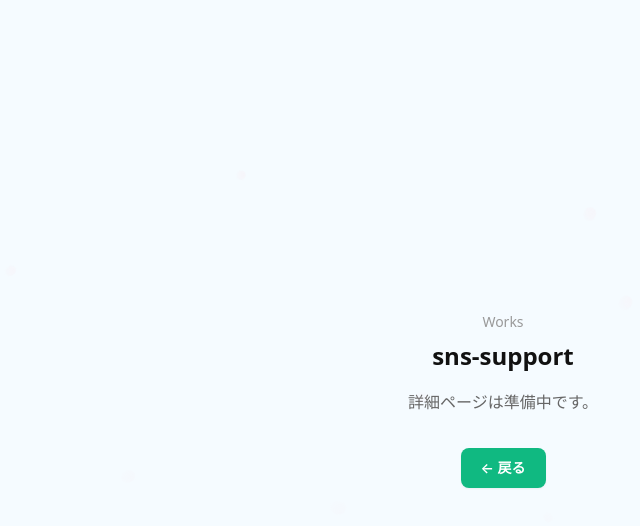
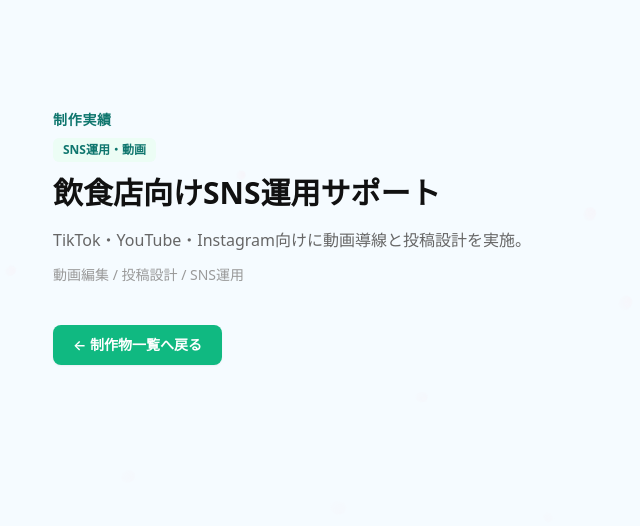
Before and after one commit to sakonkazuhiro/PH, a Next.js app in the folder ignite-works-next/: page /works/sns-support in a window 1280 px wide. Shown: the top 526 px of the page, without its empty margins (137-777 px from the left). Built offline with nearby package versions, Linux system fonts and the light colour scheme.

Commit message:
修正・追加

```diff
--- a/ignite-works-next/package.json
+++ b/ignite-works-next/package.json
@@ -3,7 +3,7 @@
   "version": "0.1.0",
   "private": true,
   "scripts": {
-    "dev": "next dev -p 3001",
+    "dev": "node scripts/free-port.mjs 3001 && next dev -p 3001",
     "build": "next build",
     "start": "next start",
     "lint": "next lint"
--- a/ignite-works-next/src/app/works/[slug]/page.tsx
+++ b/ignite-works-next/src/app/works/[slug]/page.tsx
@@ -1,21 +1,64 @@
+import Image from "next/image";
 import Link from "next/link";
+import { notFound } from "next/navigation";
+import { getWorkBySlug, worksData } from "@/data/works";
+
+export function generateStaticParams() {
+  return worksData
+    .filter((work) => !work.externalUrl && !work.mapUrl)
+    .map((work) => ({ slug: work.slug }));
+}
 
 export default function WorkDetail({
   params,
 }: {
   params: { slug: string };
 }) {
+  const work = getWorkBySlug(params.slug);
+
+  if (!work) {
+    notFound();
+  }
+
   return (
-    <div className="min-h-screen flex flex-col items-center justify-center px-5">
-      <p className="text-sm text-[#999] mb-2">Works</p>
-      <h1 className="text-2xl font-bold mb-4">{params.slug}</h1>
-      <p className="text-[#666] mb-8">詳細ページは準備中です。</p>
-      <Link
-        href="/#works"
-        className="text-sm font-semibold text-white bg-[#10b981] rounded-lg px-5 py-2.5 no-underline hover:bg-[#0d5f59] transition-colors shadow-sm"
-      >
-        ← 戻る
-      </Link>
+    <div className="min-h-screen pt-[110px] pb-20 px-5">
+      <div className="max-w-[900px] mx-auto">
+        <p className="text-sm font-semibold tracking-wider text-[#0f766e] mb-1">
+          制作実績
+        </p>
+        <span className="inline-block text-xs font-semibold text-[#0f766e] bg-emerald-50 px-2.5 py-1 rounded-md">
+          {work.category}
+        </span>
+        <h1 className="mt-3 text-3xl font-bold text-[#111]">{work.title}</h1>
+        <p className="mt-4 text-[#666] leading-relaxed">{work.description}</p>
+        <p className="mt-3 text-sm text-[#999]">{work.scope}</p>
+
+        {work.images && work.images.length > 0 && (
+          <div className="mt-10 grid grid-cols-1 sm:grid-cols-2 gap-6">
+            {work.images.map((src) => (
+              <div
+                key={src}
+                className="overflow-hidden rounded-2xl shadow-[0_8px_24px_rgba(0,0,0,0.08)] bg-white"
+              >
+                <Image
+                  src={src}
+                  alt={work.title}
+                  width={800}
+                  height={800}
+                  className="w-full h-auto object-contain"
+                />
+              </div>
+            ))}
+          </div>
+        )}
+
+        <Link
+          href="/#works"
+          className="mt-10 inline-block text-sm font-semibold text-white bg-[#10b981] rounded-lg px-5 py-2.5 no-underline hover:bg-[#0d5f59] transition-colors shadow-sm"
+        >
+          ← 制作物一覧へ戻る
+        </Link>
+      </div>
     </div>
   );
 }
--- a/ignite-works-next/src/components/Footer.tsx
+++ b/ignite-works-next/src/components/Footer.tsx
@@ -1,7 +1,20 @@
+const RAKUTEN_AD_URL =
+  "https://rpx.a8.net/svt/ejp?a8mat=4B7UT7+E22GZ6+2HOM+6GJWZ&rakuten=y&a8ejpredirect=http%3A%2F%2Fhb.afl.rakuten.co.jp%2Fhgc%2F0ea62065.34400275.0ea62066.204f04c0%2Fa26070732933_4B7UT7_E22GZ6_2HOM_6GJWZ%3Fpc%3Dhttp%253A%252F%252Fwww.rakuten.co.jp%252F%26m%3Dhttp%253A%252F%252Fm.rakuten.co.jp%252F";
+
 export default function Footer() {
   return (
     <footer className="pt-10 mt-10 border-t border-white/15 text-white/95 pb-10 text-center bg-[#0f766e]">
       <small className="text-sm tracking-wide">&copy; Ignite Works</small>
+      <p className="mt-4 px-5">
+        <a
+          href={RAKUTEN_AD_URL}
+          target="_blank"
+          rel="noopener noreferrer sponsored"
+          className="text-sm text-white/90 underline underline-offset-2 hover:text-white transition-colors"
+        >
+          日本最大級ショッピングサイト！お買い物なら楽天市場
+        </a>
+      </p>
     </footer>
   );
 }
--- a/ignite-works-next/src/components/Pricing.tsx
+++ b/ignite-works-next/src/components/Pricing.tsx
@@ -14,14 +14,14 @@ type Plan = {
 const plans: Plan[] = [
   {
     name: "シンプル",
-    price: "from JPY 30,000",
+    price: "応相談",
     description:
       "まずは形にしたい方向け。1ページ構成や小規模サイトなど、必要最小限でスピーディに立ち上げます。",
     bullets: ["LP・小規模サイト", "スマホ対応", "お問い合わせ導線"],
   },
   {
     name: "スタンダード（おすすめ）",
-    price: "¥50,000〜",
+    price: "応相談",
     bullets: [
       "複数ページ構成",
       "お問い合わせ導線",
@@ -35,7 +35,7 @@ const plans: Plan[] = [
   },
   {
     name: "運用・管理",
-    price: "JPY 10,000 / month",
+    price: "￥10,000 / month（最初の３ヶ月、￥５０００）",
     description:
       "公開後の更新・SNS連携・軽微な修正など、継続的にサイトを育てるための伴走プランです。",
     bullets: ["定期更新", "軽微な修正", "相談しやすい窓口"],
@@ -69,7 +69,7 @@ function PricingCard({ plan }: { plan: Plan }) {
       >
         {plan.name}
       </h3>
-      <p className="mt-3 text-2xl font-bold text-[#111] tracking-tight">
+      <p className="mt-3 text-2xl font-bold text-red-600 tracking-tight">
         {plan.price}
       </p>
 
--- a/ignite-works-next/src/components/Services.tsx
+++ b/ignite-works-next/src/components/Services.tsx
@@ -29,6 +29,13 @@ const SmartphoneIcon = () => (
   </svg>
 );
 
+const SparklesIcon = () => (
+  <svg width="36" height="36" viewBox="0 0 24 24" fill="none" stroke="currentColor" strokeWidth="1.5" strokeLinecap="round" strokeLinejoin="round" className="text-[#10b981]">
+    <path d="M12 3l1.5 4.5L18 9l-4.5 1.5L12 15l-1.5-4.5L6 9l4.5-1.5L12 3z" />
+    <path d="M19 13l.75 2.25L22 16l-2.25.75L19 19l-.75-2.25L16 16l2.25-.75L19 13z" />
+  </svg>
+);
+
 const servicesData: Service[] = [
   {
     icon: <MonitorIcon />,
@@ -50,6 +57,13 @@ const servicesData: Service[] = [
     description:
       "投稿設計・見せ方・導線を整理し、継続しやすいSNS運用をサポートします。",
     items: ["TikTok運用", "Instagram導線", "投稿改善", "継続運用サポート"],
+  },
+  {
+    icon: <SparklesIcon />,
+    title: "AI運用",
+    description:
+      "AIを活用した業務効率化やコンテンツ制作を支援。店舗運営に合わせた導入・運用設計を行います。",
+    items: ["AI導入支援", "業務効率化", "コンテンツ支援", "運用設計"],
   },
 ];
 
@@ -92,11 +106,11 @@ export default function Services() {
           Services
         </h2>
         <p className="mt-2 text-[#666] text-center md:text-left">
-          Web制作・動画編集・SNS運用を組み合わせ、店舗集客につながる導線を設計します。
+          Web制作・動画編集・SNS運用・AI運用を組み合わせ、店舗集客につながる導線を設計します。
         </p>
 
         {/* カードグリッド */}
-        <div className="mt-10 grid grid-cols-1 md:grid-cols-2 lg:grid-cols-3 gap-8">
+        <div className="mt-10 grid grid-cols-1 md:grid-cols-2 lg:grid-cols-2 xl:grid-cols-4 gap-8">
           {servicesData.map((service) => (
             <ServiceCard key={service.title} service={service} />
           ))}
@@ -105,7 +119,7 @@ export default function Services() {
         {/* CTA */}
         <div className="mt-14 text-center">
           <p className="text-[#555]">
-            Web・動画・SNSをまとめて相談したい方は、お気軽にご連絡ください。
+            Web・動画・SNS・AIをまとめて相談したい方は、お気軽にご連絡ください。
           </p>
           <Link
             href="#contact"
--- a/ignite-works-next/src/components/Skills.tsx
+++ b/ignite-works-next/src/components/Skills.tsx
@@ -17,6 +17,12 @@ const SKILLS = [
     desc: "短尺動画と運用設計。投稿→Web→来店の流れを整え、継続改善できる型を作ります。",
     tools: "Premiere Pro ほか",
   },
+  {
+    num: "04",
+    title: "AI運用",
+    desc: "AIを活用した業務効率化やコンテンツ制作を支援。店舗運営に合わせた導入・運用設計を行います。",
+    tools: "ChatGPT / Cursor ほか",
+  },
 ];
 
 export default function Skills() {
@@ -27,7 +33,7 @@ export default function Skills() {
         <p className="mt-1.5 text-[#444]">できること</p>
       </header>
 
-      <div className="grid grid-cols-3 gap-4 mt-5 max-md:grid-cols-1 max-md:text-center">
+      <div className="grid grid-cols-1 md:grid-cols-2 lg:grid-cols-4 gap-4 mt-5 max-md:text-center">
         {SKILLS.map((s) => (
           <article
             key={s.num}
--- a/ignite-works-next/src/components/Works.tsx
+++ b/ignite-works-next/src/components/Works.tsx
@@ -1,53 +1,6 @@
 import Image from "next/image";
 import Link from "next/link";
-
-type Work = {
-  slug: string;
-  category: string;
-  title: string;
-  description: string;
-  scope: string;
-  thumbnail: string | null;
-  featured?: boolean;
-  badge?: string;
-  externalUrl?: string;
-  mapUrl?: string;
-};
-
-const worksData: Work[] = [
-  {
-    slug: "hoshi-no-kitchen",
-    category: "飲食店Web制作",
-    title: "ホシのキッチン 公式サイト",
-    description:
-      "洋食レストランの公式サイトを制作。料理写真・導線設計・スマホ最適化を重視。",
-    scope: "Web制作 / メニュー設計 / レスポンシブ対応",
-    thumbnail: "/img/logo/hoshi-screenshot.png",
-    featured: true,
-    badge: "現在制作・運用中",
-    externalUrl: "https://srm-rho.vercel.app/",
-  },
-  {
-    slug: "sns-support",
-    category: "SNS運用・動画",
-    title: "飲食店向けSNS運用サポート",
-    description:
-      "TikTok・YouTube・Instagram向けに動画導線と投稿設計を実施。",
-    scope: "動画編集 / 投稿設計 / SNS運用",
-    thumbnail: null,
-    externalUrl: "https://www.instagram.com/hoshinokitchen2286",
-  },
-  {
-    slug: "store-flow",
-    category: "運用・改善",
-    title: "店舗集客導線の改善",
-    description:
-      "ホシのキッチンを対象に、Web・動画・SNSを組み合わせ来店につながる導線を改善。",
-    scope: "導線改善 / 情報整理 / 継続運用",
-    thumbnail: null,
-    mapUrl: "https://www.google.com/maps/place/ホシのキッチン/",
-  },
-];
+import { worksData, type Work } from "@/data/works";
 
 function Placeholder({ tall }: { tall?: boolean }) {
   return (
--- /dev/null
+++ b/ignite-works-next/src/data/works.ts
@@ -0,0 +1,61 @@
+export type Work = {
+  slug: string;
+  category: string;
+  title: string;
+  description: string;
+  scope: string;
+  thumbnail: string | null;
+  images?: string[];
+  featured?: boolean;
+  badge?: string;
+  externalUrl?: string;
+  mapUrl?: string;
+};
+
+export const worksData: Work[] = [
+  {
+    slug: "hoshi-no-kitchen",
+    category: "飲食店Web制作",
+    title: "ホシのキッチン 公式サイト",
+    description:
+      "洋食レストランの公式サイトを制作。料理写真・導線設計・スマホ最適化を重視。",
+    scope: "Web制作 / メニュー設計 / レスポンシブ対応",
+    thumbnail: "/img/logo/hoshi-screenshot.png",
+    featured: true,
+    badge: "現在制作・運用中",
+    externalUrl: "https://srm-rho.vercel.app/",
+  },
+  {
+    slug: "sns-support",
+    category: "SNS運用・動画",
+    title: "飲食店向けSNS運用サポート",
+    description:
+      "TikTok・YouTube・Instagram向けに動画導線と投稿設計を実施。",
+    scope: "動画編集 / 投稿設計 / SNS運用",
+    thumbnail: null,
+    externalUrl: "https://www.instagram.com/hoshinokitchen2286",
+  },
+  {
+    slug: "store-flow",
+    category: "運用・改善",
+    title: "店舗集客導線の改善",
+    description:
+      "ホシのキッチンを対象に、Web・動画・SNSを組み合わせ来店につながる導線を改善。",
+    scope: "導線改善 / 情報整理 / 継続運用",
+    thumbnail: null,
+    mapUrl: "https://www.google.com/maps/place/ホシのキッチン/",
+  },
+  {
+    slug: "production-images",
+    category: "制作画像",
+    title: "制作画像",
+    description: "制作した画像・LPデザインなどの一部を掲載しています。",
+    scope: "画像制作 / LPデザイン",
+    thumbnail: null,
+    images: ["/img/logo/100.png", "/img/logo/hosiLP.png"],
+  },
+];
+
+export function getWorkBySlug(slug: string): Work | undefined {
+  return worksData.find((work) => work.slug === slug);
+}
```
Also changed, not shown: ignite-works-next/scripts/free-port.mjs (added, +35 -0 lines), ignite-works-next/public/img/logo/100.png (added), 1 other file (tests, documents, lock files or other folders).
